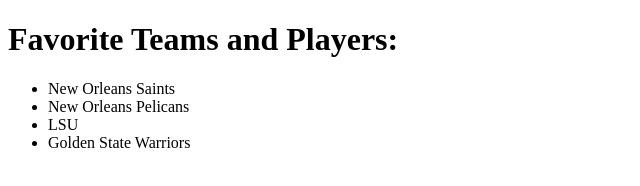
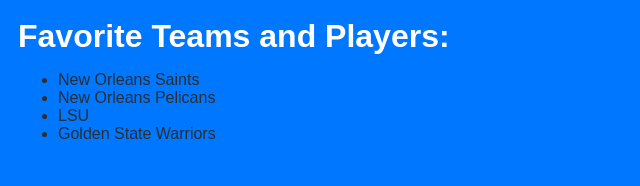
Before and after one commit to EzraClemensIV/EzraClemensIV.github.io, a plain HTML site: page favoriteteams.html in a window 1280 px wide. Shown: the whole page, without its empty margins (0-640 px from the left). Drawn offline with Linux system fonts and the light colour scheme.

```diff
--- a/favoriteteams.html
+++ b/favoriteteams.html
@@ -2,11 +2,12 @@
 <html>
     <head>
       <title>FavoriteTeams</title>
+      <link rel="stylesheet" href="style.css">
     </head>
 
     <body>
         <h1>Favorite Teams and Players:</h1>
-        <div>
+        <div class="interests">
         <ul>
             <li>New Orleans Saints</li>
             <li>New Orleans Pelicans</li>
```
